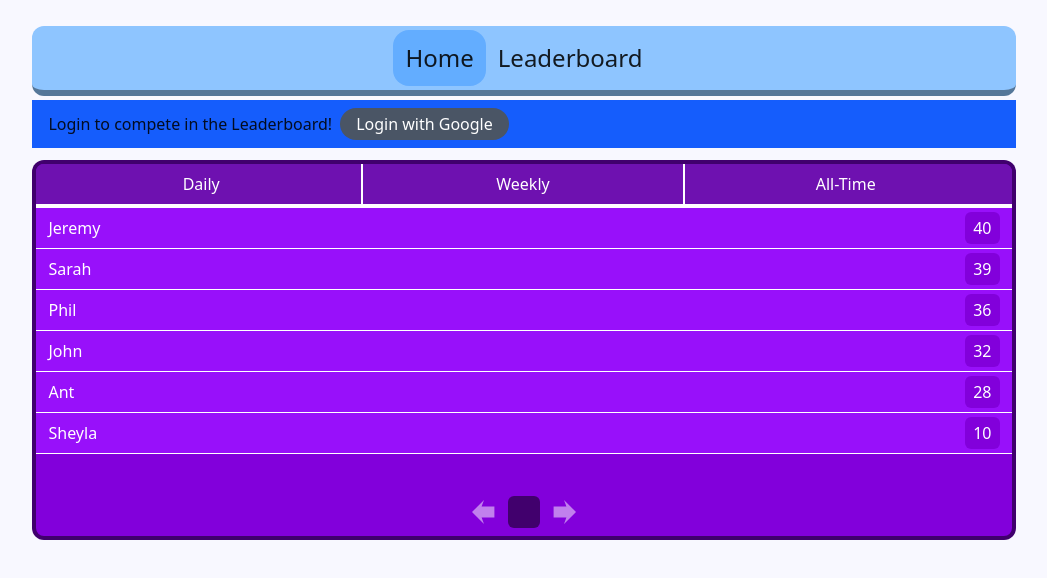
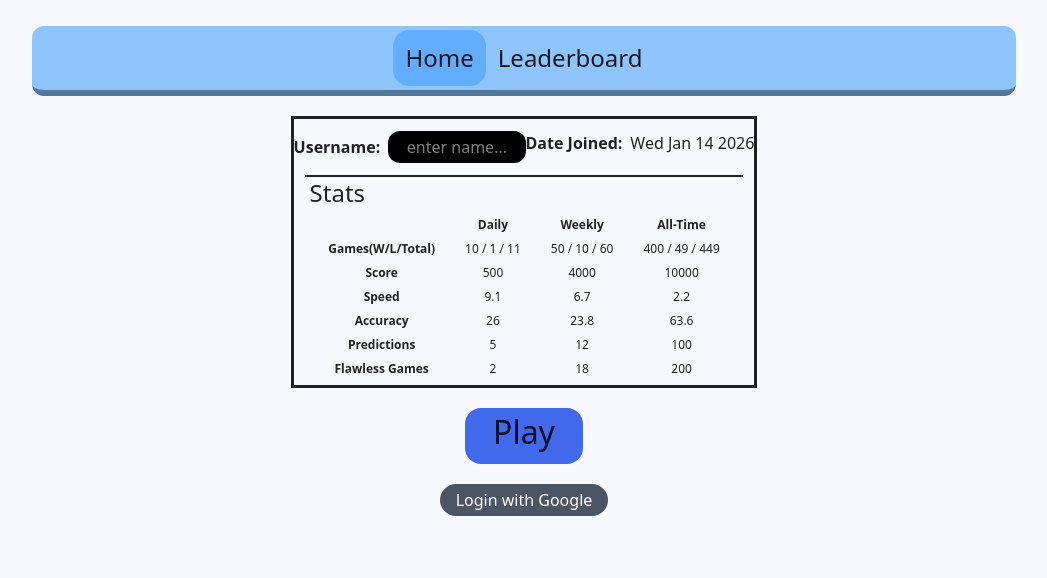
Before and after one commit to emanifesto/hangman, a React (Vite) app: page / in a window 1280 px wide. Shown: the top 578 px of the page, without its empty margins (116-1163 px from the left). Built offline with nearby package versions, Linux system fonts and the light colour scheme.

Commit message:
simple logic for page switch

```diff
--- a/src/App.tsx
+++ b/src/App.tsx
@@ -11,7 +11,7 @@ function App() {
   return (
     <main className="m-auto w-4/5">
       <NavigationMenu menuSelection={menuSelection} setMenuSelection={setMenuSelection}>
-        <Leaderboard />
+        {menuSelection == 'Leaderboard' ? <Leaderboard /> : <Home />}
       </NavigationMenu>
     </main>
   )
```
